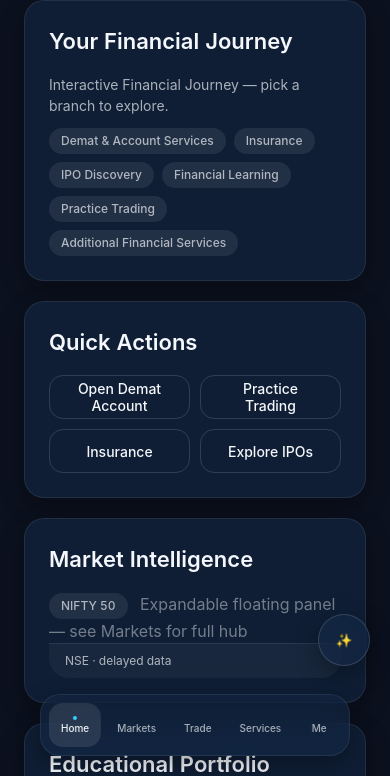
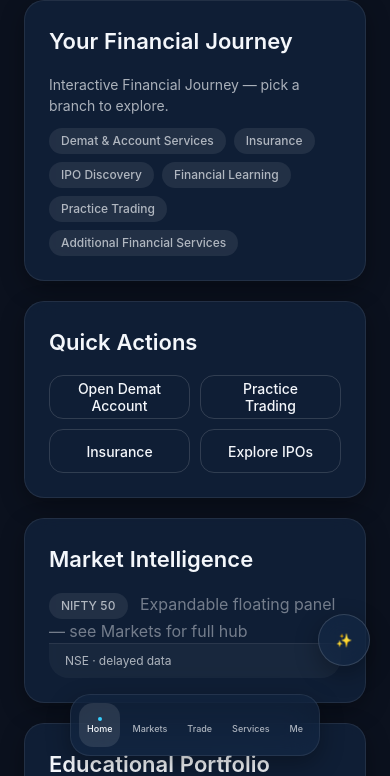
Before and after one commit to tradospherealgo-sys/TWM-v2, a plain HTML site: page index.html in a window 390 px wide. Shown: the part 68-844 px from the top of the page. Drawn offline with Linux system fonts and the light colour scheme.

Commit message:
Fix P0: H-1 stale focusState + event-bubbling guard, Admin dock phone-width overflow

```diff
--- a/scripts/app.js
+++ b/scripts/app.js
@@ -93,6 +93,13 @@
   // without that state living in the router (it isn't a navigable destination).
   window.TwmForceRender = () => renderRoute(TwmRouter.parse());
 
+  // H-1 fix: focusState must reset on EVERY path that changes role/destination
+  // (direct hash edit, back/forward, ⌘K, More-hub deep-links, Command Centre tile
+  // clicks), not only the Dock's own click handler. Tracking the last rendered
+  // route key and comparing it here covers every path uniformly, because every
+  // path ends up calling renderRoute via TwmRouter.onChange or TwmSetFocus.
+  let lastRouteKey = null;
+
   function renderRoute(route) {
     const content = CONTENT[route.role];
     if (!content) return;
@@ -103,6 +110,12 @@
       TwmRouter.navigate(route.role, activeDestination);
       return;
     }
+
+    const routeKey = route.role + '/' + activeDestination;
+    if (routeKey !== lastRouteKey) {
+      focusState = { mode: 'overview', focusedId: null };
+    }
+    lastRouteKey = routeKey;
 
     const screen = content.getScreen(activeDestination, route.panel);
     renderHeader(route);
--- a/scripts/stage.js
+++ b/scripts/stage.js
@@ -40,7 +40,13 @@ const TwmStage = (() => {
 
       if (panel.onFocus && mode === 'overview') {
         panelEl.style.cursor = 'pointer';
-        panelEl.addEventListener('click', () => panel.onFocus());
+        // H-1 event-bubbling sub-case: a click on any nested interactive control
+        // (e.g. "Connect SMC Account") bubbles up to this listener too. Ignore it
+        // here so only a click on the panel chrome itself enters Focus mode.
+        panelEl.addEventListener('click', (e) => {
+          if (e.target.closest('button, a, input, select, textarea, [role="button"], [role="tab"]')) return;
+          panel.onFocus();
+        });
       }
 
       if (panel.disclosure) {
--- a/styles/layout.css
+++ b/styles/layout.css
@@ -89,9 +89,14 @@
   gap: var(--twm-space-1);
   padding: var(--twm-space-2);
   z-index: 40;
+  max-width: calc(100vw - var(--twm-space-4));
+  overflow-x: auto;
+  scrollbar-width: none;
   transition: transform var(--twm-motion-slow) var(--twm-ease-standard),
               opacity var(--twm-motion-slow) var(--twm-ease-standard);
 }
+.twm-dock::-webkit-scrollbar { display: none; }
+.twm-dock__item { flex: 0 0 auto; }
 /* Dock minimizes during Immersive mode — never fully removed, per locked rule */
 .twm-dock--minimized {
   transform: translateX(-50%) translateY(72px) scale(0.92);
@@ -159,6 +164,20 @@
 @media (max-width: 767px) {
   .twm-stage__grid { grid-template-columns: 1fr; }
   .twm-header { padding: var(--twm-space-3) var(--twm-space-4); }
+  /* Admin's 6-item dock needs tighter chrome than Client/Employee's 5-item docks
+     to fit a 375px viewport without clipping (P6-12) — shrink first, scroll-fallback
+     from the base .twm-dock rule handles anything narrower still. */
+  .twm-dock__item {
+    padding: var(--twm-space-1) var(--twm-space-2);
+    font-size: 9px;
+    min-width: 0;
+  }
+  .twm-dock__item span:last-child {
+    max-width: 52px;
+    overflow: hidden;
+    text-overflow: ellipsis;
+    white-space: nowrap;
+  }
 }
 @media (max-width: 767px) and (orientation: landscape) {
   .twm-stage__grid { grid-template-columns: repeat(auto-fit, minmax(240px, 1fr)); }
```
